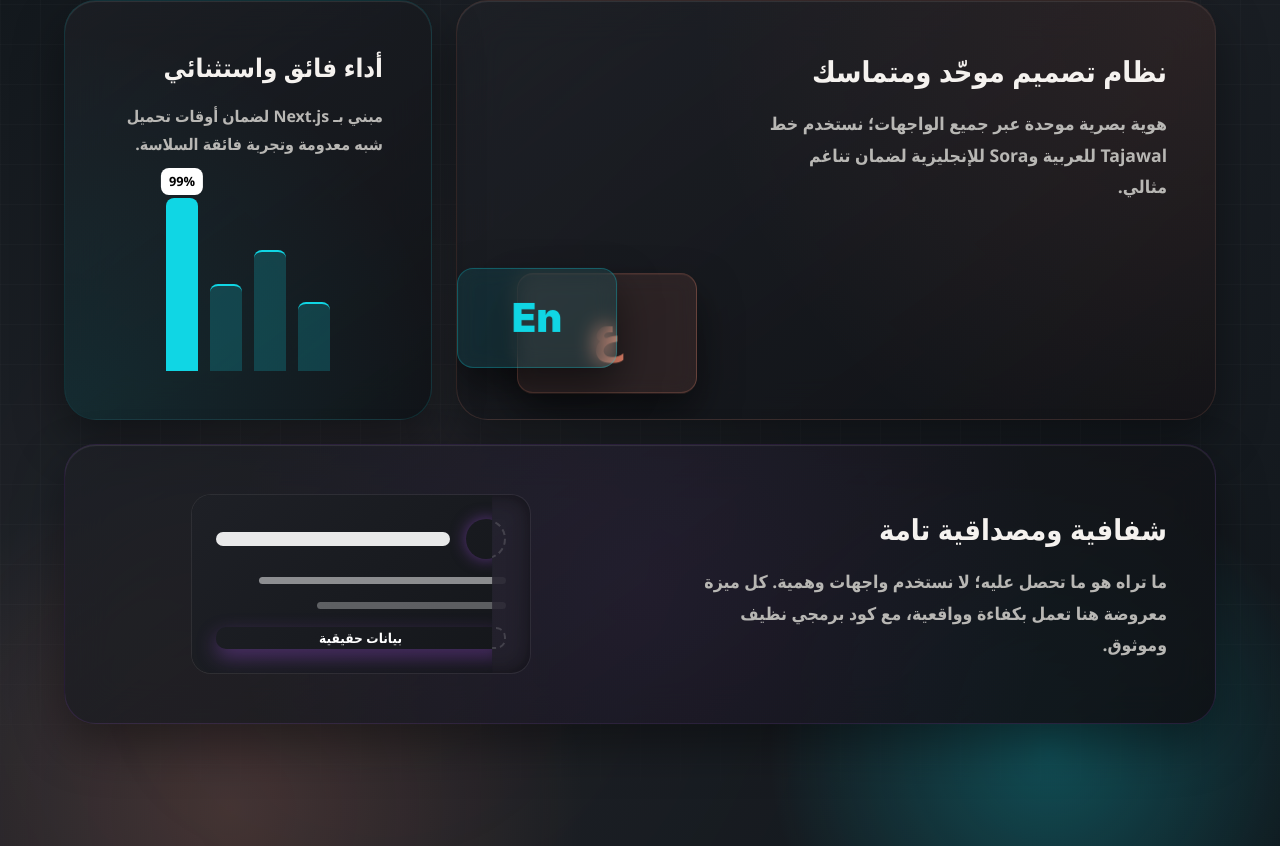
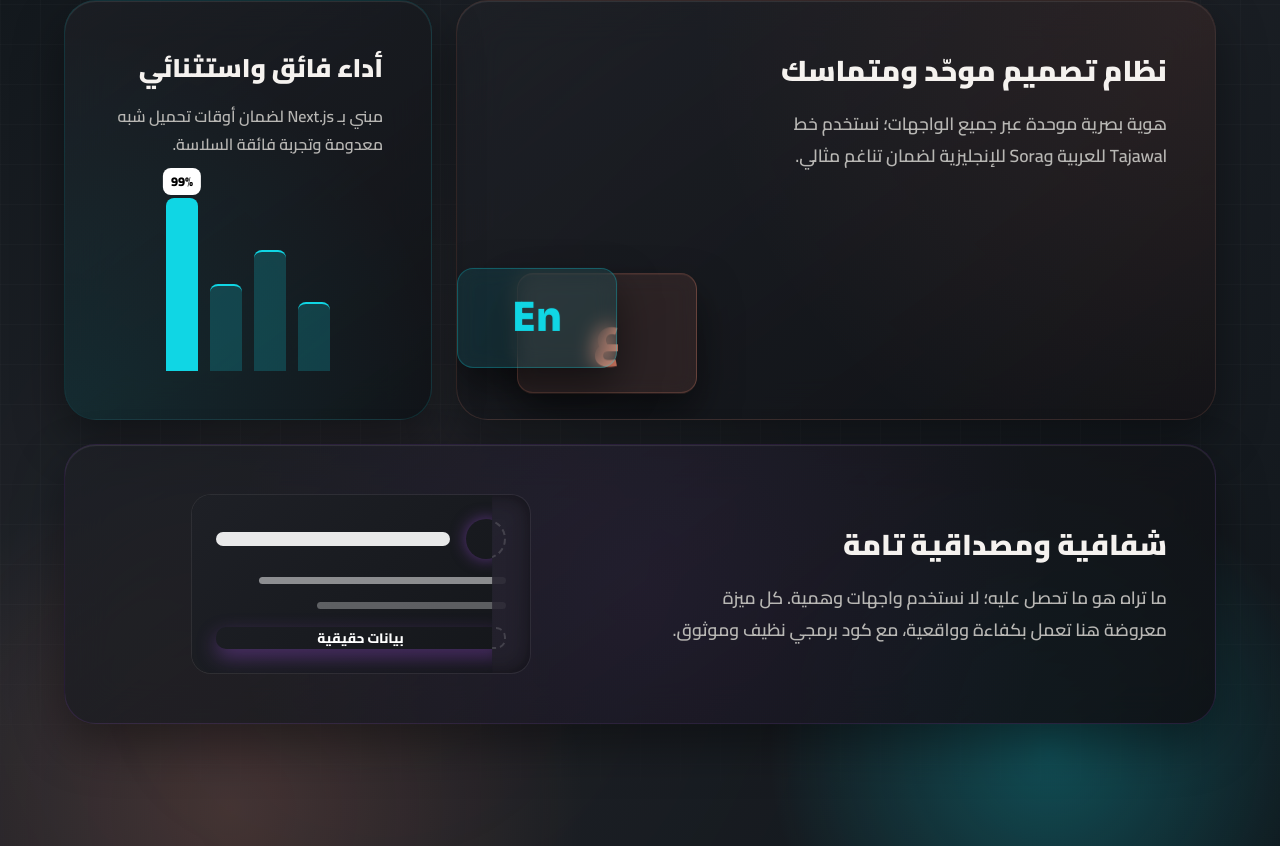
Before and after one commit to mohamedmadyan56/x10-site, a Next.js app: page / in a window 1280 px wide. Shown: the part 5714-6560 px from the top of the page. Built offline with nearby package versions, Linux system fonts and the light colour scheme.

Commit message:
feat: add dark mode theme system with ThemeProvider and ThemeToggle

```diff
--- a/app/layout.tsx
+++ b/app/layout.tsx
@@ -1,5 +1,19 @@
 import type { Metadata } from "next";
+import { Cairo, Sora } from "next/font/google";
 import "./globals.css";
+import { ThemeProvider } from "@/components/ThemeProvider";
+
+const cairo = Cairo({
+  subsets: ["arabic"],
+  variable: "--font-cairo",
+  display: "swap",
+});
+
+const sora = Sora({
+  subsets: ["latin"],
+  variable: "--font-sora",
+  display: "swap",
+});
 
 export const metadata: Metadata = {
   title: "X10 — منصة إدارة الفروع متعددة المستأجرين",
@@ -13,7 +27,9 @@ export default function RootLayout({
 }>) {
   return (
     <html lang="ar" dir="rtl" suppressHydrationWarning>
-      <body>{children}</body>
+      <body className={`${cairo.variable} ${sora.variable}`}>
+        <ThemeProvider>{children}</ThemeProvider>
+      </body>
     </html>
   );
 }
--- /dev/null
+++ b/components/ThemeProvider.tsx
@@ -0,0 +1,34 @@
+"use client";
+import { createContext, useContext, useEffect, useState } from "react";
+
+type Theme = "light" | "dark";
+const ThemeContext = createContext<{ theme: Theme; toggle: () => void }>({
+  theme: "light",
+  toggle: () => {},
+});
+
+export function ThemeProvider({ children }: { children: React.ReactNode }) {
+  const [theme, setTheme] = useState<Theme>("light");
+
+  useEffect(() => {
+    const stored = localStorage.getItem("theme") as Theme | null;
+    const initial = stored ?? "light";
+    setTheme(initial);
+    document.documentElement.setAttribute("data-theme", initial);
+  }, []);
+
+  const toggle = () => {
+    const next = theme === "light" ? "dark" : "light";
+    setTheme(next);
+    localStorage.setItem("theme", next);
+    document.documentElement.setAttribute("data-theme", next);
+  };
+
+  return (
+    <ThemeContext.Provider value={{ theme, toggle }}>
+      {children}
+    </ThemeContext.Provider>
+  );
+}
+
+export const useTheme = () => useContext(ThemeContext);
--- /dev/null
+++ b/components/ThemeToggle.tsx
@@ -0,0 +1,24 @@
+"use client";
+import { useTheme } from "./ThemeProvider";
+
+export function ThemeToggle() {
+  const { theme, toggle } = useTheme();
+  return (
+    <button
+      onClick={toggle}
+      aria-label="تبديل الوضع"
+      style={{
+        background: "none",
+        border: "1px solid var(--border)",
+        borderRadius: "var(--r-sm)",
+        padding: "6px 10px",
+        cursor: "pointer",
+        color: "var(--text)",
+        fontSize: "18px",
+        lineHeight: 1,
+      }}
+    >
+      {theme === "light" ? "🌙" : "☀️"}
+    </button>
+  );
+}
```
